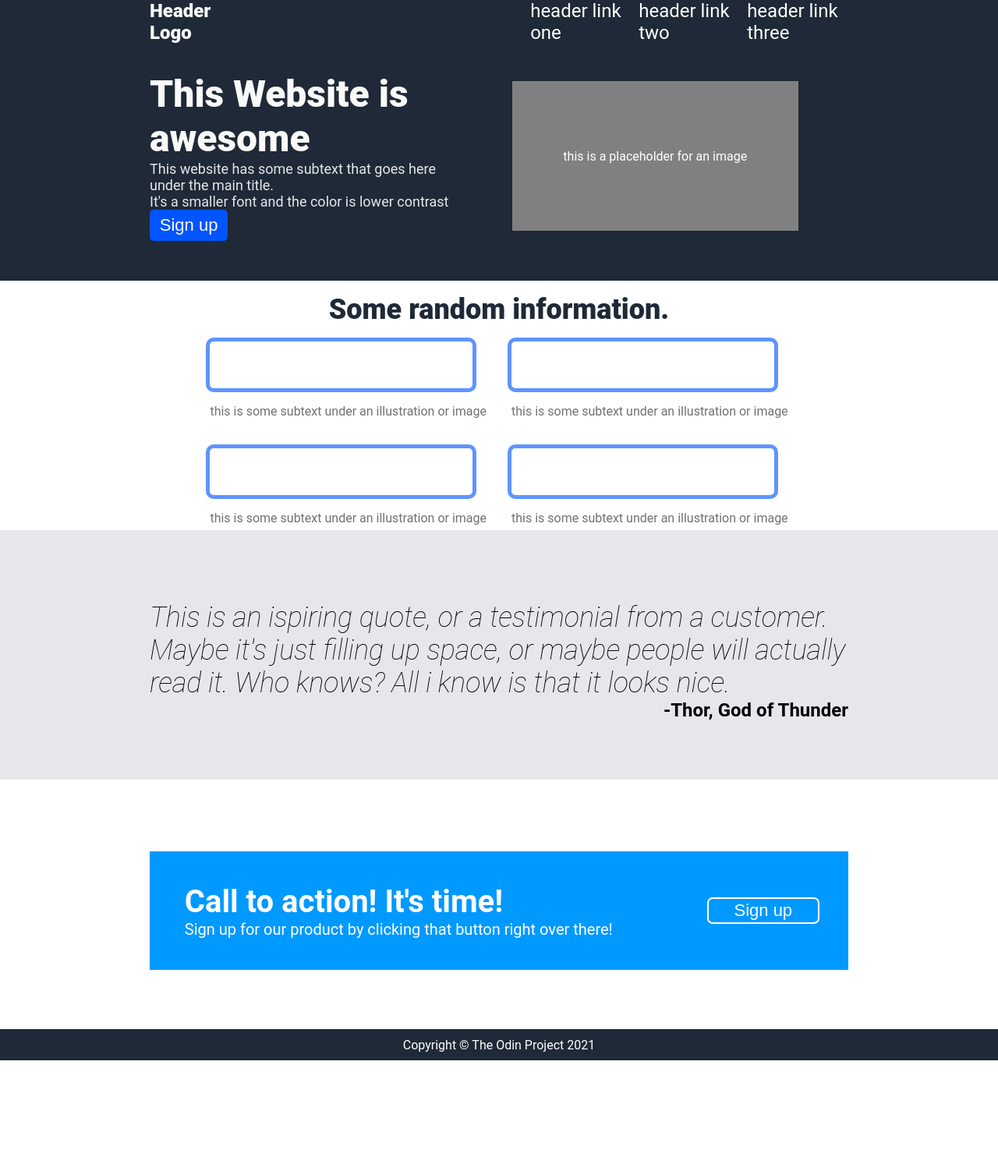
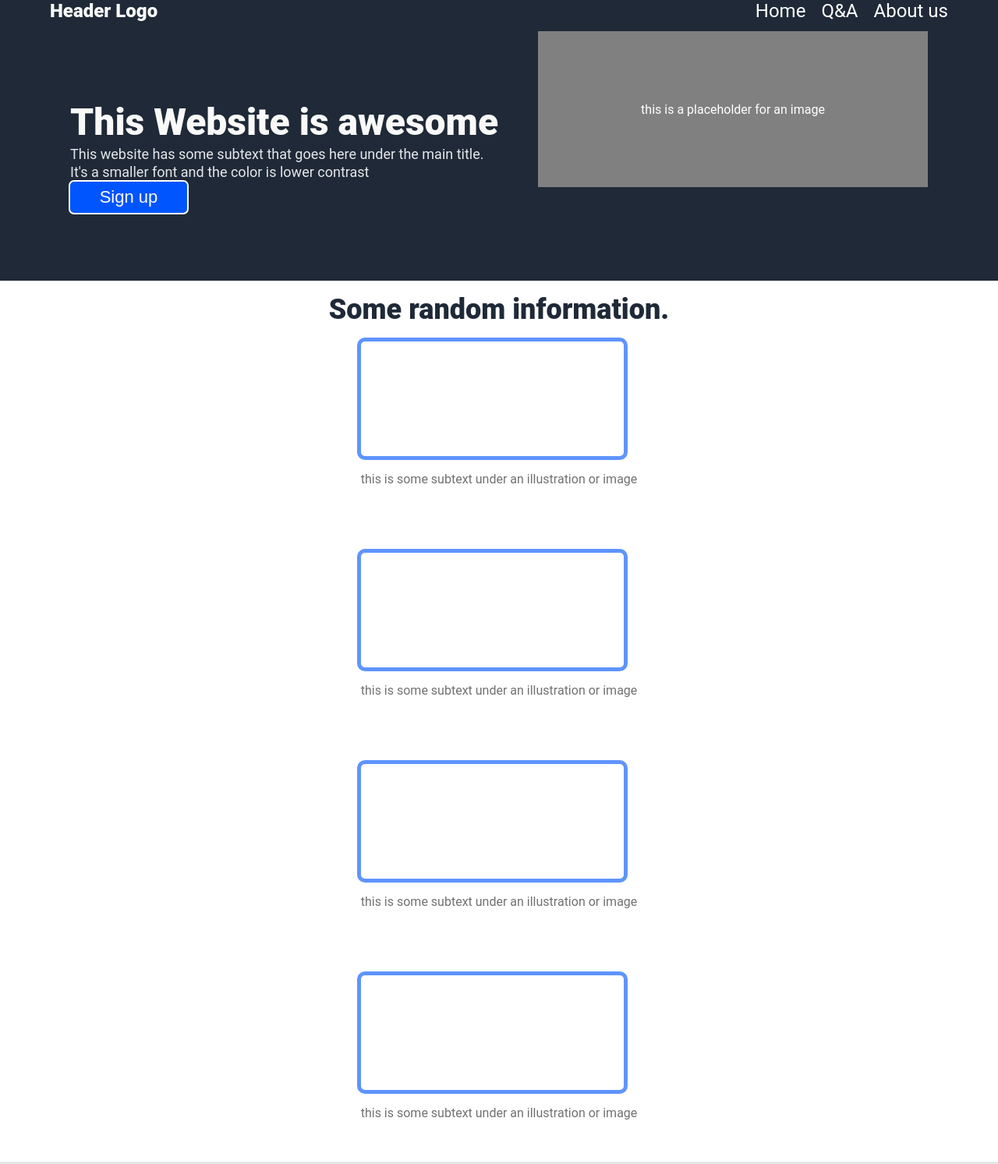
Before and after one commit to Ale00-1/Landing-page-for-top, a plain HTML site: page index.html in a window 1280 px wide. Shown: the top 1493 px of the page at 78% size. Before the commit the page ends 1360 px from the top, so only its background shows below. Drawn offline with Linux system fonts and the light colour scheme.

Commit message:
close open tags in index.html and add responsiveness, animations, delete extra code to styles.css

```diff
--- a/index.html
+++ b/index.html
@@ -10,9 +10,9 @@
     <header>
         <div class="logo">Header Logo</div>
         <div class="links">
-            <a href = #>header link one</a>
-            <a href = #>header link two</a>
-            <a href = #>header link three</a>
+            <a href = #>Home</a>
+            <a href = #>Q&A</a>
+            <a href = #>About us</a>
         </div>
     </header>
     <main>
@@ -43,8 +43,8 @@
                 <div>
                     <div class = 'box'></div>
                     <p>this is some subtext under an illustration or image</p>
+                </div>
             </div>
-        </div>
         </div>
         <div class ='quote'>
             <div class = 'container'>
@@ -57,7 +57,7 @@
         <div class ='call'>
             <div class = 'rectangle'>
                 <div class = 'left'>
-                    <p class = 'big'> Call to action! It's time!<p>
+                    <p class = 'big'> Call to action! It's time!</p>
                     <p class = 'small'> Sign up for our product by clicking that button right over there!</p>
                 </div>
                 <div class = 'right'>
--- a/styles.css
+++ b/styles.css
@@ -20,7 +20,7 @@ main{
     header{
         display:flex;
         color:#F9FAF8;
-    height:5vh;
+        min-height:5vh;
         justify-content:space-between;
         font-size:24px;
         position: relative; /* Enable z-index */
@@ -30,8 +30,7 @@ header .logo{
         font-weight:900;
     }
     header>*,main>*,footer>*{
-    padding-left:15vw;
-    padding-right:15vw;
+        padding: 0 5vw;
     }
 
     .links{
@@ -44,37 +43,44 @@ a{
     }
     .web{
         display:flex;
-    height:40vh;
+        min-height:40vh;
         padding-top:0;
         position: relative; /* Ensure it can stack */
         z-index: 1; /* Lower value to stay behind */
+        justify-content:center;
     }
     .web, header {
         background-color: #1F2937;
     }
     .web .left{
         display:flex;
+        gap:2px;
         flex-direction:column;
         flex-wrap:wrap;
         flex-grow:1;
-    flex-basis:30%;
-    max-width:50%;
+        width:100%;
+        max-width:600px;
         justify-content:center;
         align-items:start;
     }
     .web .right{
         display:flex;
         flex-grow:1;
-
         justify-content:center;
         align-items:center;
+        max-width:500px;
+        max-height:200px;
         background-color:gray;
-    margin: 8vh;
         color:white;
 
+
     }
+    .web, .call .rectangle {
+    flex-wrap: wrap;
+    }
+
     .web h2{
-    font-size:48px;
+        font-size: clamp(28px, 5vw, 48px);
         color: #F9FAF8;
         font-weight:900;
     }
@@ -86,16 +92,24 @@ a{
         background-color:rgb(0, 85, 255);
         color:white;
         font-size: 22px;
-    width:25%;
-    height:12.5%;
+        width: clamp(120px, 25%, 300px);
+        min-height:12.5%;
         border-radius: 5px;
         align-self:flex-start;
         border-style:none;
+        outline:2px solid white;
+        transition:color 0.3s ease, background-color 0.3s ease, transform 0.3s ease;
+    }
+
+    .web button:hover{
+        color: white;
+        background-color: #1F2937;
+        transform: scale(1.06);
     }
     .random{
         display:flex;
         flex-direction:column;
-    height:40vh;
+        min-height:40vh;
         justify-content:center;
         align-items:center;
         gap: 20px;
@@ -109,7 +123,8 @@ a{
     .random .squares{
         display:flex;
         gap: 2.5vw;
-    flex-basis: 55vw;
+        width: 55vw;
+        max-width:100%;
         flex-wrap:wrap;
         justify-content:center;
 
@@ -121,17 +136,18 @@ a{
     }
     .random .squares .box{
         width: 95%;
-    height:70%;
+        height:200px;
+        max-height:70%;
         outline: 5px solid rgba(0, 85, 255, 0.627);
         border-radius:5px;
     }
     .random .squares p{
-    height:30%;
+        min-height:30%;
         text-align:center;
         color:#717171;
     }
     .quote{
-    height:40vh;
+        min-height:40vh;
         background-color: #E5E7EB;
         display:flex;
         align-items:center;
@@ -156,14 +172,14 @@ a{
         font-weight: bold;
     }
     .call{
-    height:40vh;
+        min-height:40vh;
         display:flex;
         justify-content:center;
         align-items:center;
         padding-top:2vh;
     }
     .call .rectangle{
-    height:50%;
+        min-height:50%;
         display:flex;
         flex-basis: 100%;
         background-color:rgb(0, 153, 255);
@@ -183,18 +199,26 @@ a{
     .call .rectangle .left .small{
         font-size: 20px;
     }
+    .call .rectangle .right {
+        flex-basis: 20%;
+        display: flex;
+        justify-content: center;
+        align-items: center;
+        padding: 2.5%;
+    }
+
     .call .rectangle .right button{
         outline:none;
         background-color:rgb(0, 153, 255);
         color:white;
         font-size: 22px;
         width:140px;
-    height:30px;
+        min-height:30px;
         border-radius: 5px;
         border-style:none;
         outline:2px solid white;
         align-self:flex-start;
-    transition:color 0.3 ease, background-color 0.3 ease, transform 0.3 ease;
+        transition:color 0.3s ease, background-color 0.3s ease, transform 0.3s ease;
     }
 
     .call .rectangle .right button:hover{
@@ -203,7 +227,7 @@ a{
         transform: scale(1.06);
     }
     footer{
-    height:5vh;
+        min-height:5vh;
         display:flex;
         justify-content:center;
         align-items:center;
```
Lines whose indentation alone changed are shown as unchanged.
